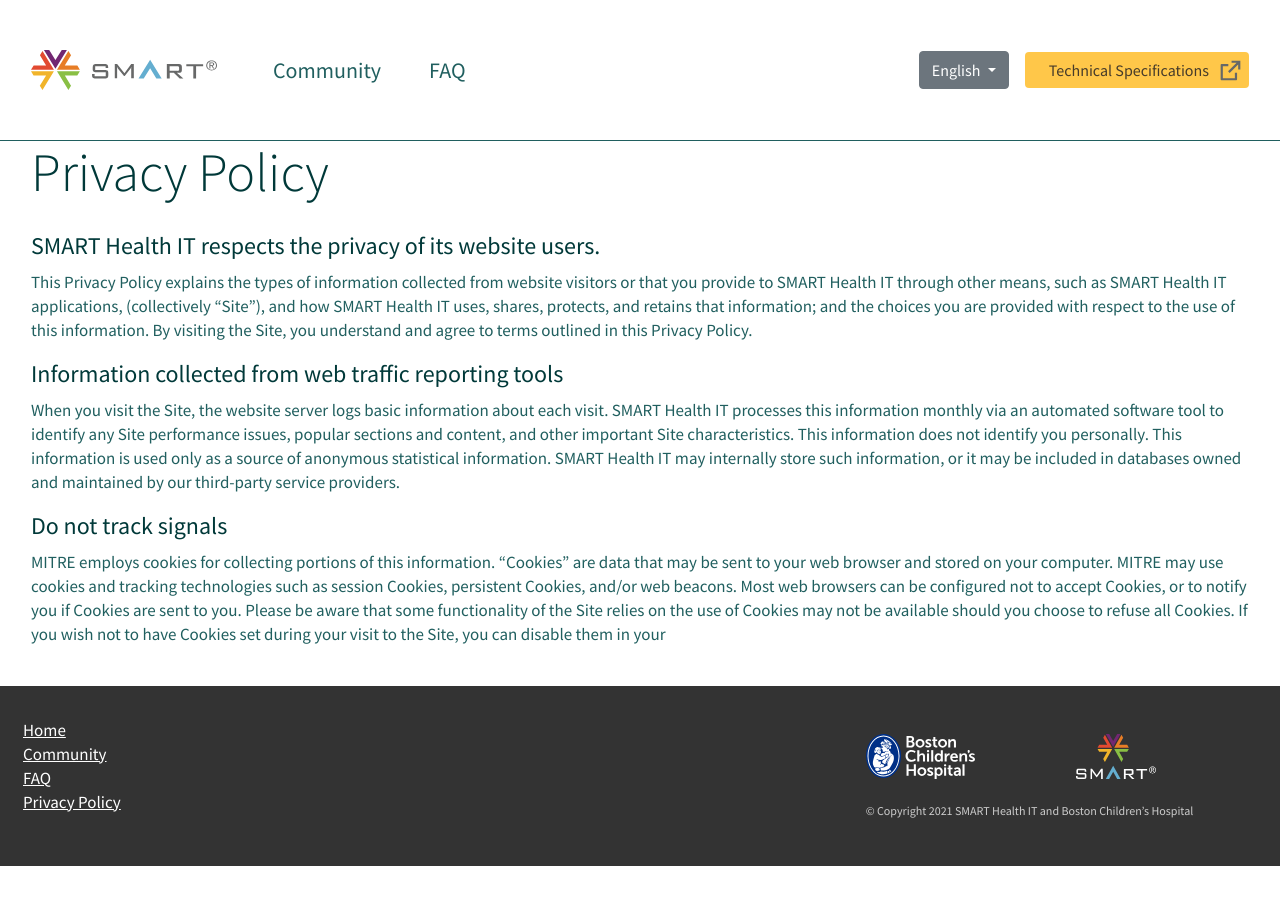
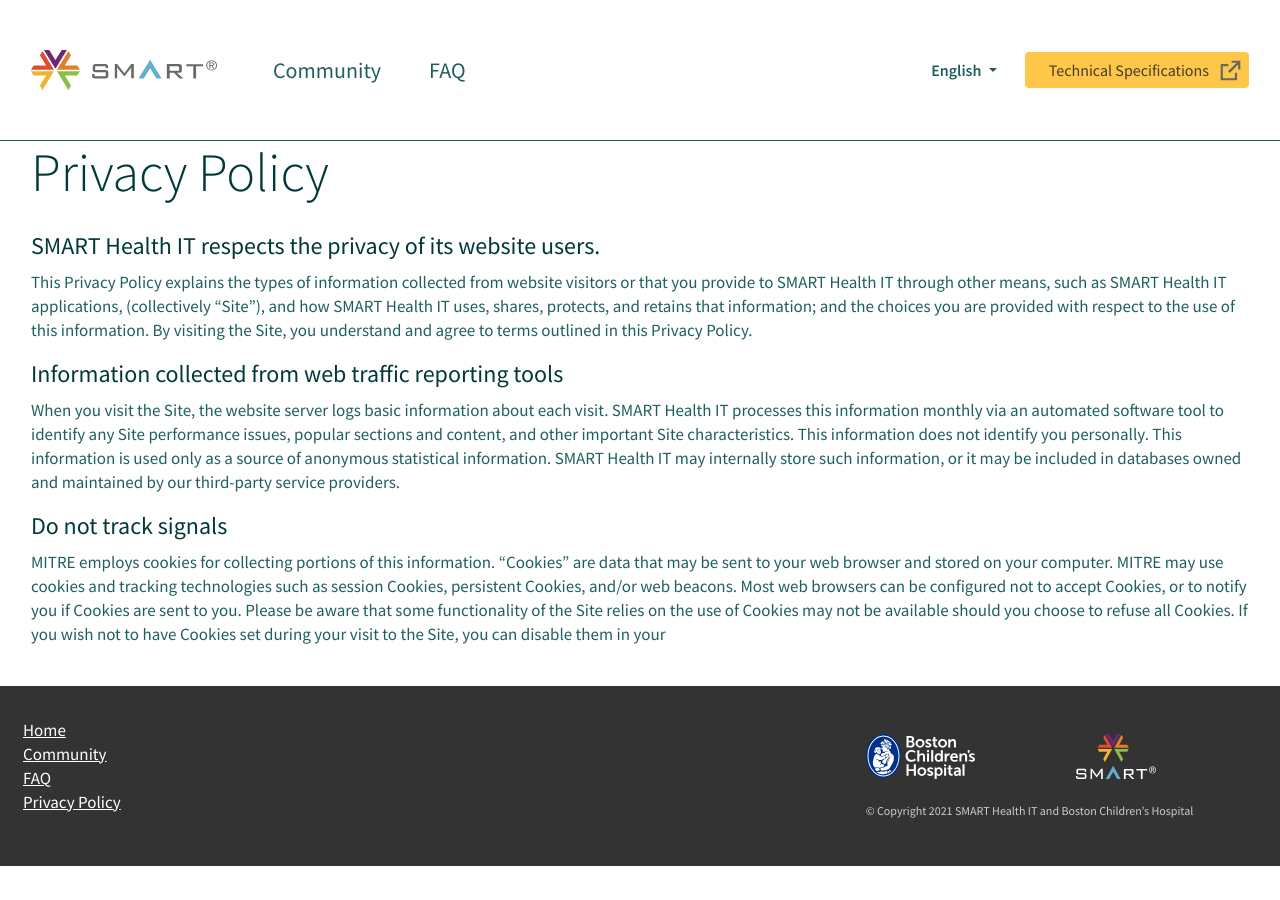
Before and after one commit to smart-health-cards/staging, a Jekyll site: the page built from en/privacyPolicy.html, in a window 1280 px wide. Built offline with Jekyll 4.4.1, drawn with Linux system fonts in a browser that asks for light colours.

Commit message:
Language selection css

```diff
--- a/css/nav.css
+++ b/css/nav.css
@@ -85,7 +85,19 @@
     border: none !important;
 }
 
-
+/* Nav Button Secondary */
+nav .btn-secondary  , nav .btn-primary:active , nav .btn-primary:visited
+{
+    background-color: transparent !important;
+    font-family: Source Sans Pro;
+    font-style: normal;
+    font-weight: 600;
+    font-size: 16px;
+    line-height: 20px;
+    text-transform: capitalize;
+    color: #205F5F !important;
+    border: none !important;
+}
 
 .navbar-dark .navbar-toggler-icon
 {
```
